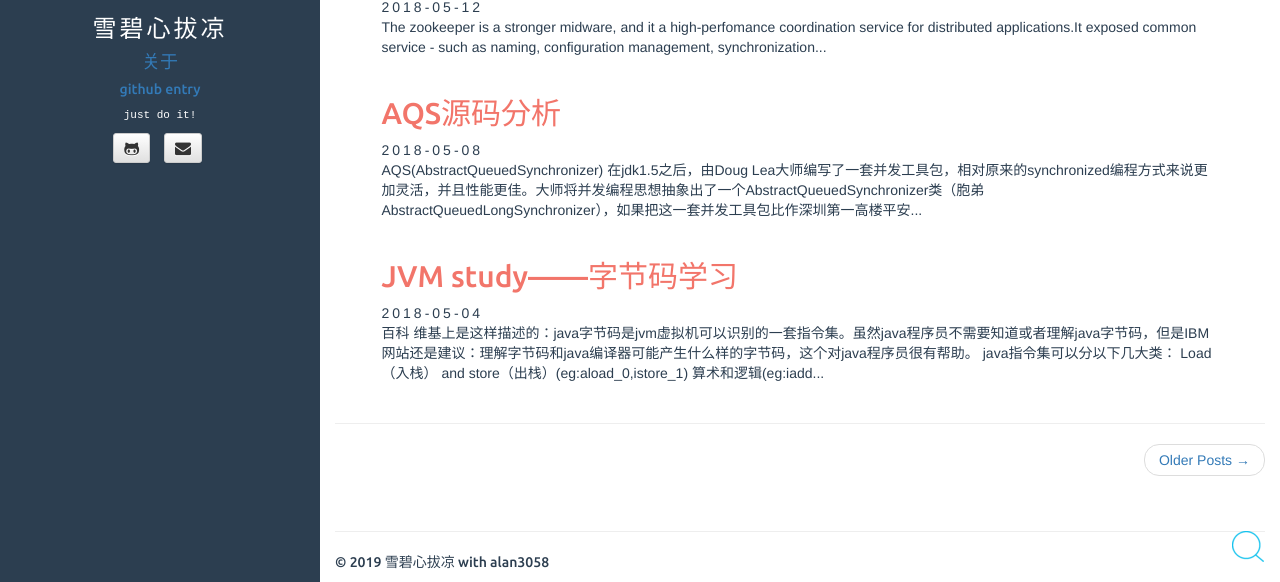
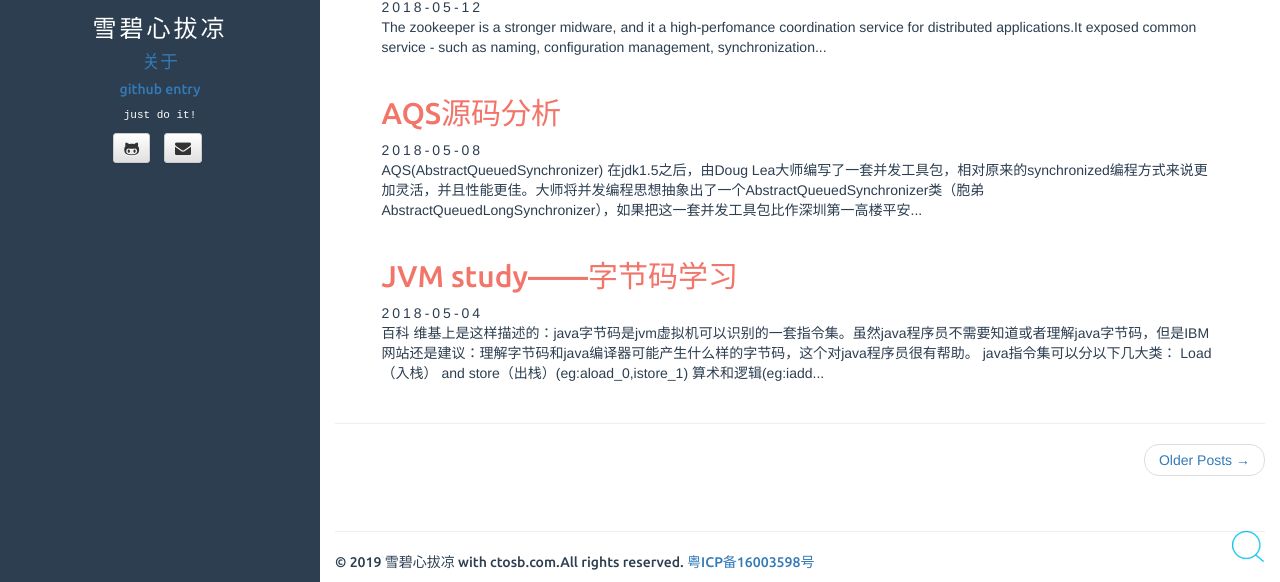
Before and after one commit to Alan3058/alan3058.github.io, a Jekyll site: the page built from index.html, in a window 1280 px wide and 1004 px high, cut to the strip 422-1004 px from the top of the window. Built offline with Jekyll 4.4.1, drawn with Linux system fonts in a browser that asks for light colours; the list of posts is cut into pages by our own code.

Commit message:
Update default.html

```diff
--- a/_includes/default.html
+++ b/_includes/default.html
@@ -90,7 +90,7 @@
 		<footer>
 			<hr/>
 			<p>
-				&copy; {{ site.time | date: '%Y' }} {{ site.author.name }} with alan3058
+				&copy; {{ site.time | date: '%Y' }} {{ site.author.name }} with ctosb.com.All rights reserved. <a href="www.beian.miit.gov.cn">粤ICP备16003598号</a>
 			</p>
 		</footer>
 	</div>
```
